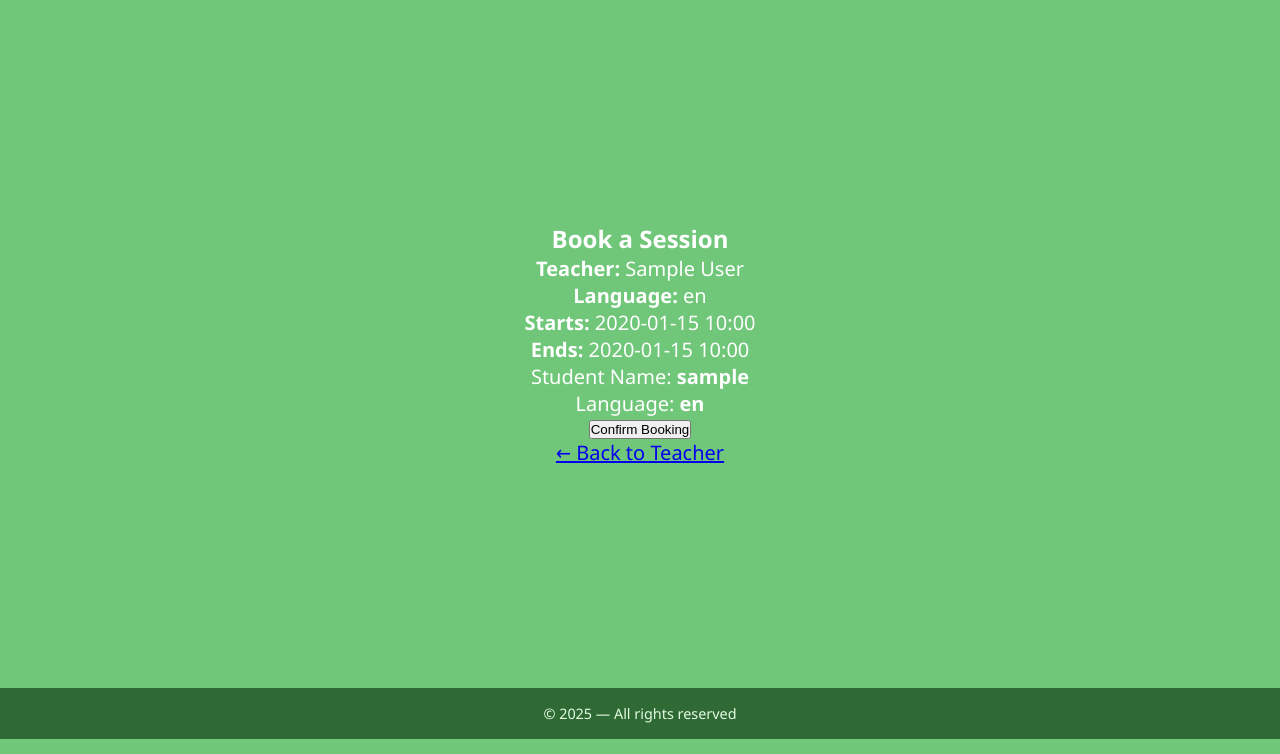
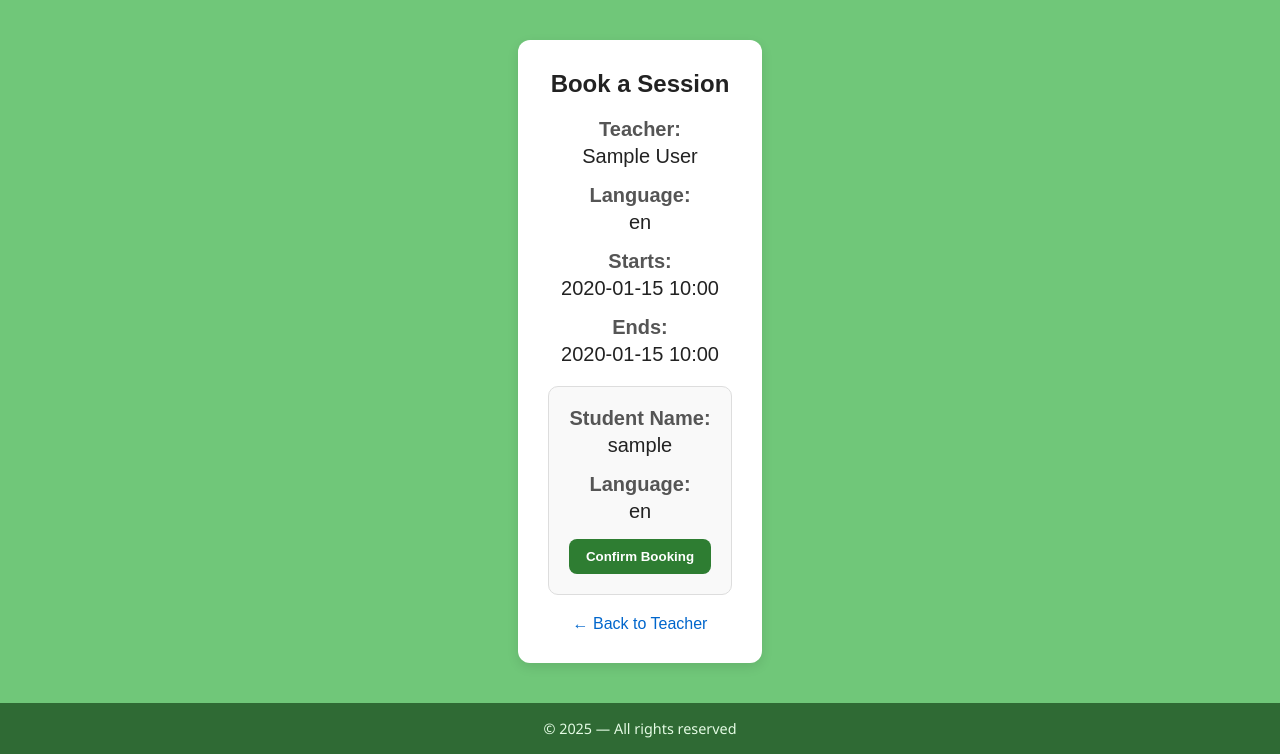
Before and after one commit to tahaMirj/Software-Engineering-1403-02, a Django app: template group3/templates/book_session.html in a window 1280 px wide. Shown: the part 61-815 px from the top of the page. Run offline with Django 5.2, Linux system fonts and the light colour scheme; the template is opened without the code that fills it: values that come from a table or form of the project are taken from there, others are empty; a user stored in the database is signed in; tables that the repository leaves empty hold one stand-in row (values such as "Sample post").

Commit message:
Book a Session by Student in book_session Page

```diff
--- a/group3/templates/book_session.html
+++ b/group3/templates/book_session.html
@@ -1,31 +1,140 @@
-{# groups/templates/groups/book_session.html #}
 {% extends "groups/groups_base.html" %}
 
 {% block title %}Book Session{% endblock %}
 
 {% block content %}
-  <h2>Book a Session</h2>
+  <style>
+    .container {
+      max-width: 600px;
+      margin: 40px auto;
+      background-color: #fff;
+      border-radius: 12px;
+      box-shadow: 0 4px 12px rgba(0, 0, 0, 0.1);
+      padding: 30px;
+      font-family: sans-serif;
+    }
+
+    .title {
+      font-size: 24px;
+      font-weight: bold;
+      text-align: center;
+      margin-bottom: 20px;
+      color: #222;
+    }
+
+    .error-box {
+      background-color: #ffe5e5;
+      border: 1px solid #ff4d4d;
+      color: #cc0000;
+      padding: 15px;
+      border-radius: 8px;
+      margin-bottom: 20px;
+    }
+
+    .info-group {
+      margin-bottom: 16px;
+    }
+
+    .label {
+      font-weight: bold;
+      color: #555;
+    }
+
+    .value {
+      color: #222;
+      margin-top: 4px;
+    }
+
+    .form-box {
+      background-color: #f9f9f9;
+      border: 1px solid #ddd;
+      padding: 20px;
+      border-radius: 10px;
+      margin-top: 20px;
+    }
+
+    .button {
+      display: block;
+      width: 100%;
+      background-color: #2e7d32;
+      color: white;
+      font-weight: bold;
+      padding: 10px;
+      border: none;
+      border-radius: 8px;
+      cursor: pointer;
+      transition: background-color 0.3s ease;
+      margin-top: 10px;
+    }
+
+    .button:hover {
+      background-color: #1b5e20;
+    }
+
+    .back-link {
+      text-align: center;
+      margin-top: 20px;
+    }
+
+    .back-link a {
+      color: #0066cc;
+      text-decoration: none;
+    }
+
+    .back-link a:hover {
+      text-decoration: underline;
+    }
+  </style>
+
+  <div class="container">
+    <h2 class="title">Book a Session</h2>
 
     {% if error %}
-    <p style="color: red;">{{ error }}</p>
-    <p><a href="{% url 'group3:teacher_detail' timeslot.teacher.id %}">&larr; Back</a></p>
+      <div class="error-box">
+        <p>{{ error }}</p>
+      </div>
+      <div class="back-link">
+        <a href="{% url 'group3:teacher_detail' timeslot.teacher.id %}">&larr; Back</a>
+      </div>
     {% else %}
-    <p><strong>Teacher:</strong> {{ teacher.name }}</p>
-    <p><strong>Language:</strong> {{ teacher.language }}</p>
-    <p><strong>Starts:</strong> {{ timeslot.start_time|date:"Y-m-d H:i" }}</p>
-    <p><strong>Ends:</strong> {{ timeslot.end_time|date:"Y-m-d H:i" }}</p>
+      <div class="info-group">
+        <p class="label">Teacher:</p>
+        <p class="value">{{ teacher.name }}</p>
+      </div>
 
-    <form method="post">
+      <div class="info-group">
+        <p class="label">Language:</p>
+        <p class="value">{{ teacher.language }}</p>
+      </div>
+
+      <div class="info-group">
+        <p class="label">Starts:</p>
+        <p class="value">{{ timeslot.start_time|date:"Y-m-d H:i" }}</p>
+      </div>
+
+      <div class="info-group">
+        <p class="label">Ends:</p>
+        <p class="value">{{ timeslot.end_time|date:"Y-m-d H:i" }}</p>
+      </div>
+
+      <form method="post" class="form-box">
         {% csrf_token %}
-      <p>Student Name: <strong>{{ request.user.username }}</strong></p>
-      <p>Language: <strong>{{ teacher.language }}</strong></p>
-      <button type="submit" class="px-4 py-2 bg-green-500 text-white rounded hover:bg-green-600">
-        Confirm Booking
-      </button>
+        <div class="info-group">
+          <p class="label">Student Name:</p>
+          <p class="value">{{ request.user.username }}</p>
+        </div>
+
+        <div class="info-group">
+          <p class="label">Language:</p>
+          <p class="value">{{ teacher.language }}</p>
+        </div>
+
+        <button type="submit" class="button">Confirm Booking</button>
       </form>
 
-    <p class="mt-4">
+      <div class="back-link">
         <a href="{% url 'group3:teacher_detail' teacher.id %}">&larr; Back to Teacher</a>
-    </p>
+      </div>
     {% endif %}
+  </div>
 {% endblock %}
```
Lines whose indentation alone changed are shown as unchanged.
